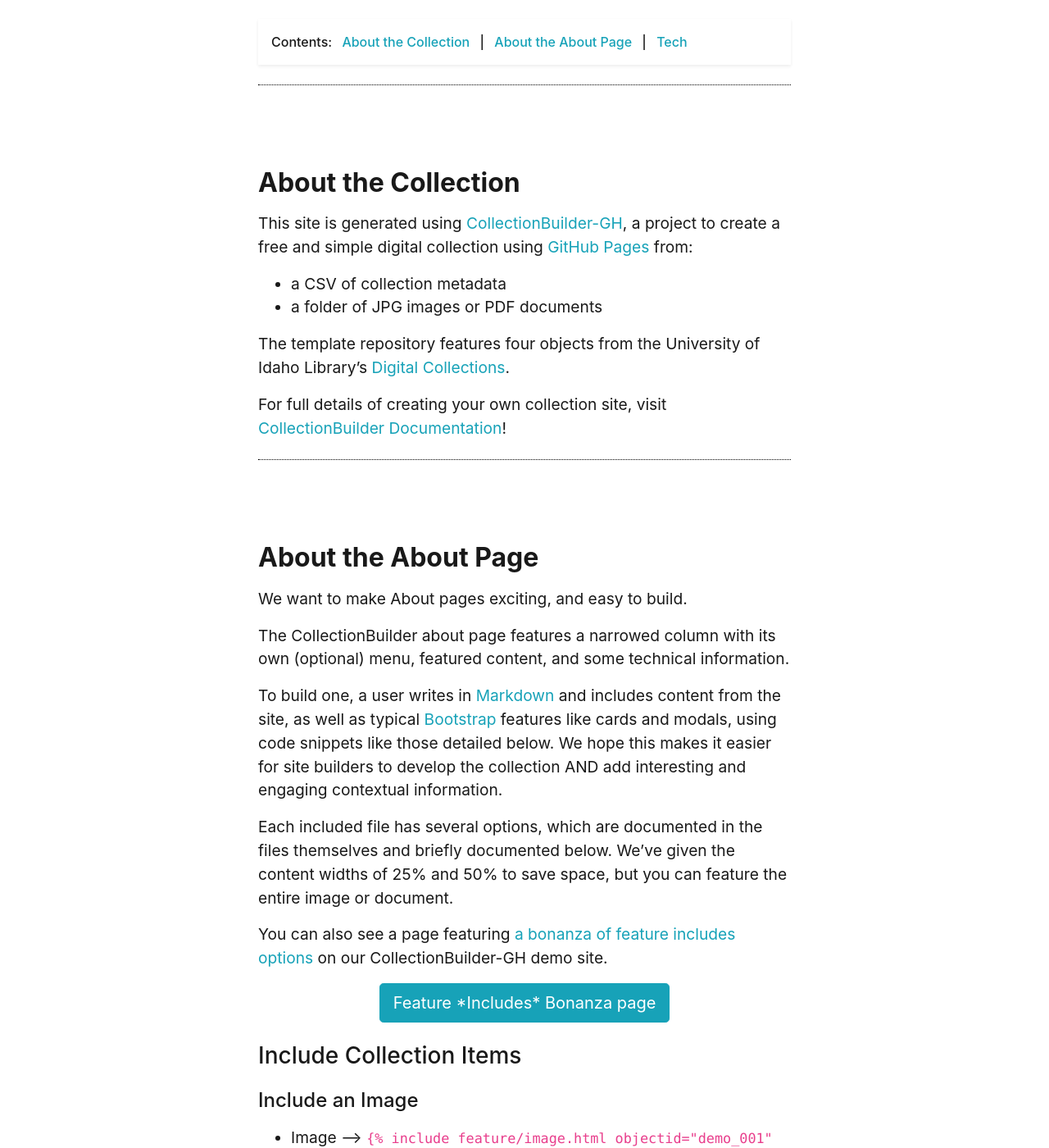
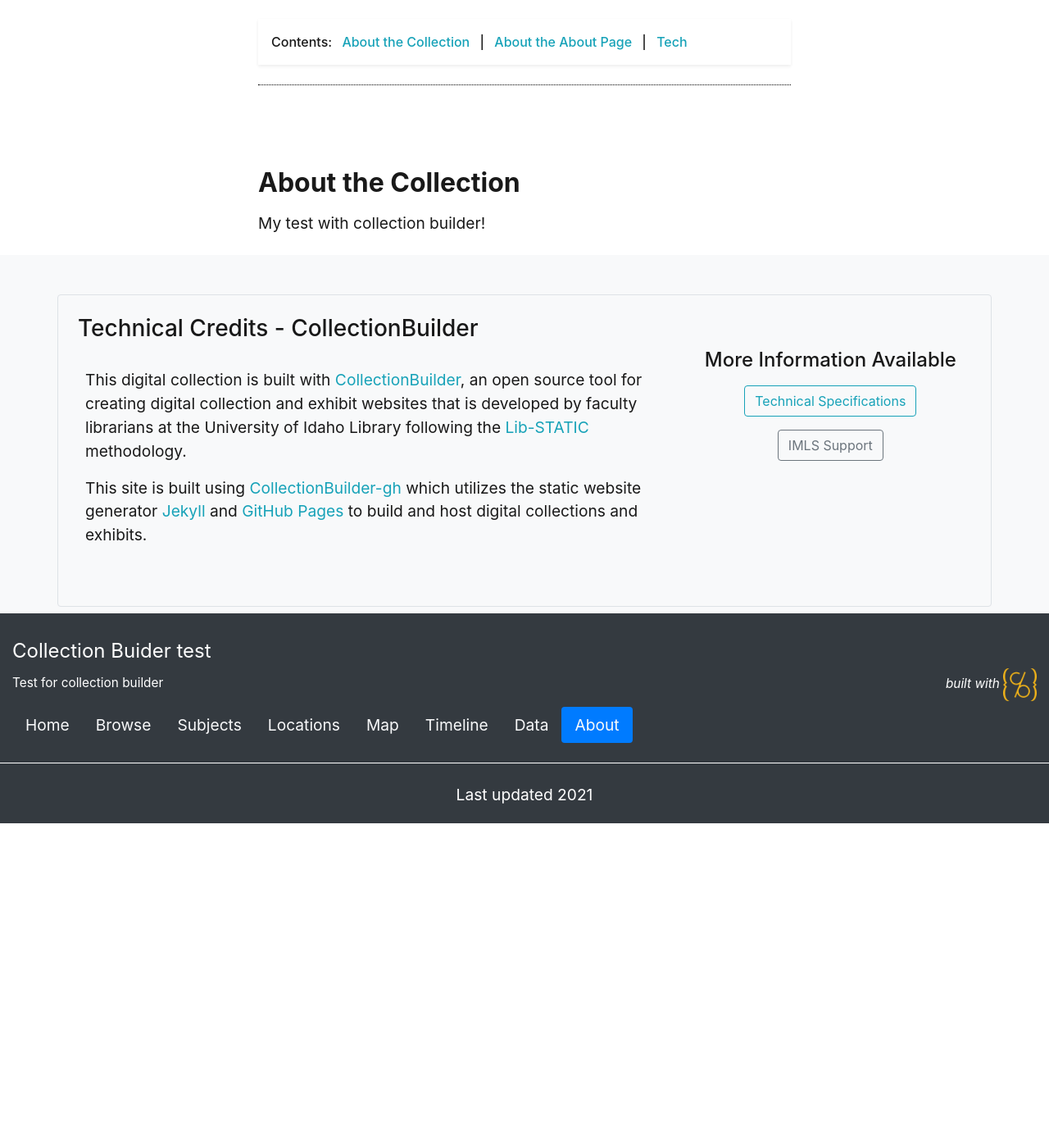
Before and after one commit to Vanipha/testing, a Jekyll site: the page built from pages/about.md, in a window 1280 px wide and 1400 px high, scrolled down 469 px. Shown: the whole window at 82% size. Built offline with Jekyll 4.4.1, drawn with Linux system fonts in a browser that asks for light colours; after the commit the page ends 1473 px from its top, so only the background shows below that; some of the changed text lies outside the part shown.

Commit message:
Update about.md

```diff
--- a/pages/about.md
+++ b/pages/about.md
@@ -14,14 +14,4 @@
 
 ## About the Collection
 
-This site is generated using [CollectionBuilder-GH](https://collectionbuilding.github.io/gh/), a project to create a free and simple digital collection using [GitHub Pages](https://pages.github.com/) from:
-
-- a CSV of collection metadata
-- a folder of JPG images or PDF documents
-
-The template repository features four objects from the University of Idaho Library's [Digital Collections](https://www.lib.uidaho.edu/digital).
-
-For full details of creating your own collection site, visit [CollectionBuilder Documentation](https://collectionbuilder.github.io/cb-docs/)!
-
-<!-- IMPORTANT!!! DELETE this comment and the include below when you are finished editing this page for your collection. The include below introduces about page features. They will show up on your collection's about page until you delete it.  -->
-{% include cb/about_the_about.md %}
+My test with collection builder!
```
